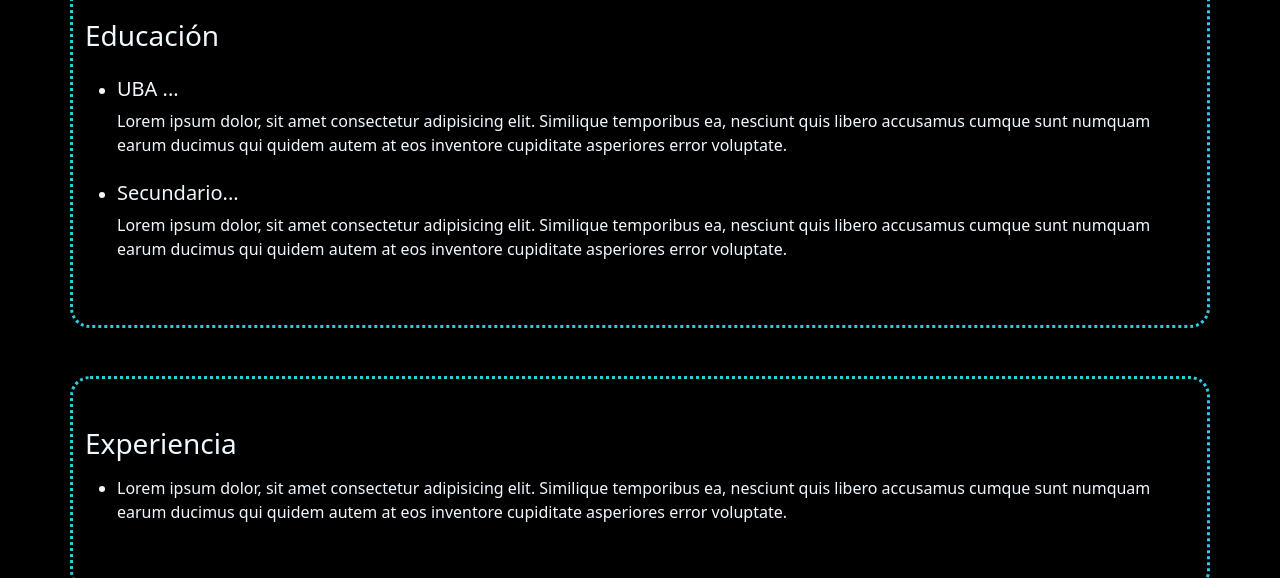
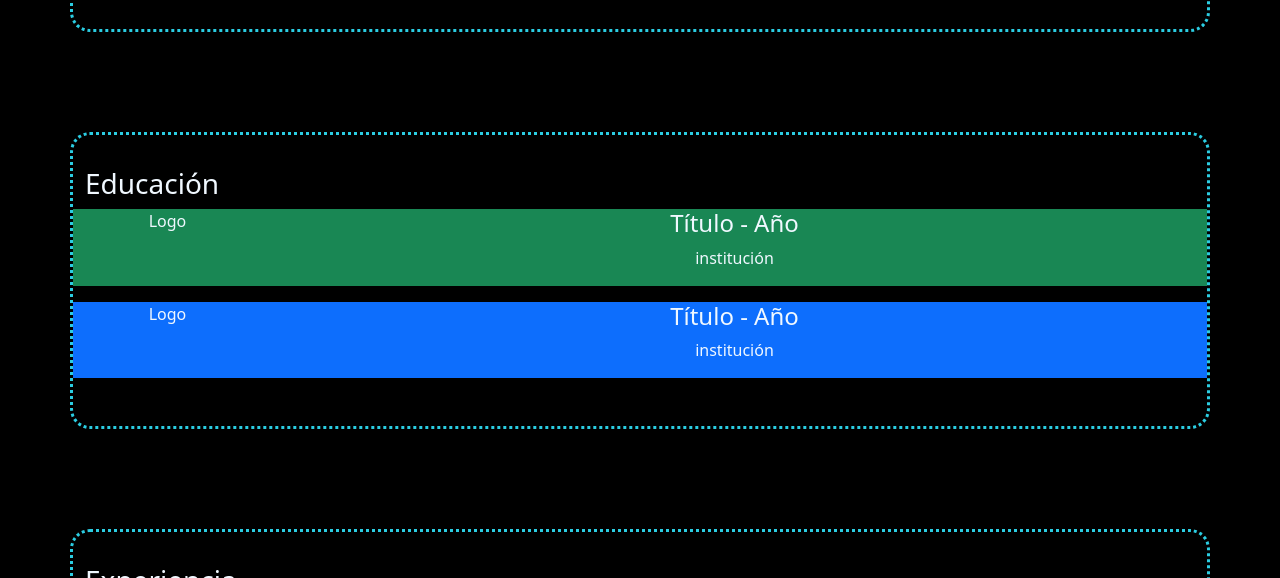
Before and after one commit to luciprg/PortfolioFrontend, a plain HTML site: page index.html in a window 1280 px wide. Shown: the part 1901-2479 px from the top of the page. Drawn offline with nearby package versions, Linux system fonts and the light colour scheme; files whose address does not match are found by name.

Commit message:
algo de educacion

```diff
--- a/index.html
+++ b/index.html
@@ -70,8 +70,8 @@
     <main>
 
         <!--Sobre mi-->
-        <section class="container py-5 mb-5">
-        <div class="row ">
+        <section class="container ">
+        <div class="row">
             <div class="col text-center mb-2">
             <h3>Sobre mi:</h3></div>
             <div class="col me-5">
@@ -83,8 +83,8 @@
 
 
         <!--Skills-->
-        <section class="container skills py-5 mb-5">
-            <div class=" text-center  pt5">
+        <section class="container skills ">
+            <div class=" text-center mt-3">
                     <h3>Skills</h3>
             </div>
 
@@ -188,26 +188,26 @@
 
 
         <!--Educación-->
-        <Section class="container educacion py-5 mb-5">
+        <Section class="container educacion ">
             <h3>Educación</h3>
-            <P class="mt-4">
-            <ul>
-                <li> <h5>UBA ...</h5>
-                    Lorem ipsum dolor, sit amet consectetur adipisicing elit. Similique temporibus ea, nesciunt quis
-                    libero
-                    accusamus cumque sunt numquam earum ducimus qui quidem autem at eos inventore cupiditate asperiores
-                    error voluptate.</li>
-            </ul>
-            <p>
-            <P class="mt-4">
-            <ul>
-                <li><h5>Secundario...</h5>
-                    Lorem ipsum dolor, sit amet consectetur adipisicing elit. Similique temporibus ea, nesciunt quis
-                    libero
-                    accusamus cumque sunt numquam earum ducimus qui quidem autem at eos inventore cupiditate asperiores
-                    error voluptate.</li>
-            </ul>
-            <p>
+        <div class="row mb-3 text-center bg-success">
+            <div class="col-2 ">Logo</div>
+            <div class="col ">
+                <h4> Título - Año</h4>
+                <p>institución</p>
+            </div>
+        </div>
+
+
+        <div class="row mb-3 text-center bg-primary">
+            <div class="col-2">Logo</div>
+            <div class="col ">
+                <h4> Título - Año</h4>
+                <p>institución</p>
+            </div>
+        </div>
+
+
         </section>
 
 
@@ -216,8 +216,8 @@
 
 
 
-        <!--Experiecia-->
-        <section class="container experiencia py-5 mb-5">
+        <!--Experiencia-->
+        <section class="container experiencia">
             <h3>Experiencia</h3>
             <P>
             <ul>
@@ -231,7 +231,7 @@
 
 
         <!--Proyectos-->
-        <section class="container proyectos text-center py-5 mb-5">
+        <section class="container proyectos text-center ">
             <h3>Proyectos</h3>
             <P>
             <ul>
--- a/styles.css
+++ b/styles.css
@@ -1,7 +1,7 @@
 /*//Styles //*/
 
 body{
-    background-color: black;
+    background-color: rgb(0, 0, 0);
     color: aliceblue;
 }
 
@@ -28,6 +28,10 @@ body{
 
 /*//main//*/
 
+main{
+    margin-top: 100px;
+}
+
 section{
     margin-bottom: 100px;
 }
@@ -36,12 +40,15 @@ section{
     border-radius: 20px;
     border-style: dotted;
     border-color: rgb(43, 205, 226);
+    padding-top: 2em;
+    padding-bottom: 2em;
 }
 
 .skill-tittle{
+    margin-top: 3em;
     margin-bottom: 2em;
-    margin-top: 2em;
     margin-left: 4em;
+
 }
 
 .progress{
```
